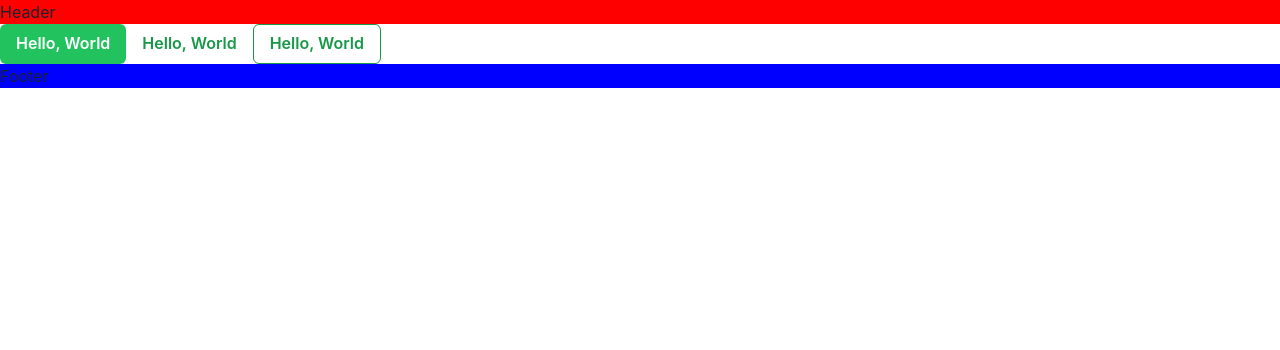
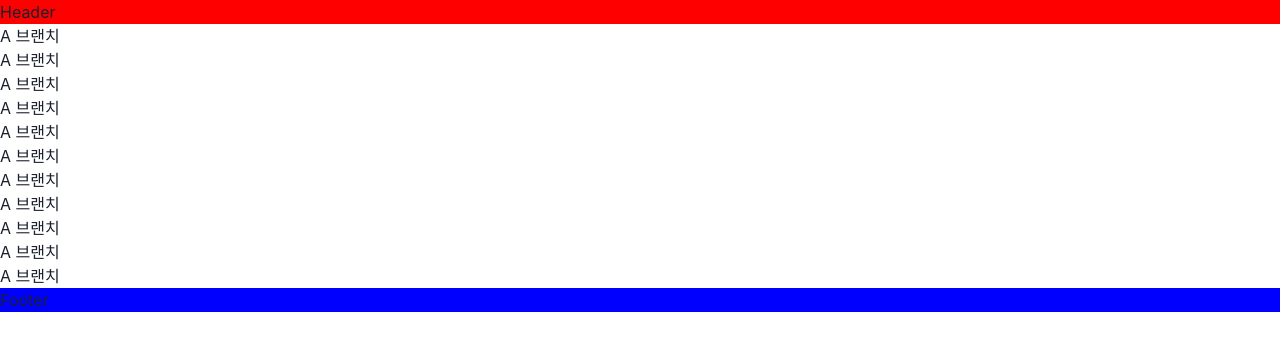
Before and after one commit to joinus-devs/frontend, a Next.js app: page / in a window 1280 px wide. Shown: the top 350 px of the page. Built offline with nearby package versions, Linux system fonts and the light colour scheme.

Commit message:
test commit

```diff
--- a/src/pages/index.tsx
+++ b/src/pages/index.tsx
@@ -1,5 +1,5 @@
 import { DefaultLayout } from "@/components";
-import { Button } from "@chakra-ui/react";
+import { Button, Flex } from "@chakra-ui/react";
 import Head from "next/head";
 
 export default function Home() {
@@ -12,9 +12,17 @@ export default function Home() {
         <link rel="icon" href="/favicon.ico" />
       </Head>
       <DefaultLayout>
-        <Button>Hello, World</Button>
-        <Button variant={"ghost"}>Hello, World</Button>
-        <Button variant={"outline"}>Hello, World</Button>
+        <Flex>A 브랜치</Flex>
+        <Flex>A 브랜치</Flex>
+        <Flex>A 브랜치</Flex>
+        <Flex>A 브랜치</Flex>
+        <Flex>A 브랜치</Flex>
+        <Flex>A 브랜치</Flex>
+        <Flex>A 브랜치</Flex>
+        <Flex>A 브랜치</Flex>
+        <Flex>A 브랜치</Flex>
+        <Flex>A 브랜치</Flex>
+        <Flex>A 브랜치</Flex>
       </DefaultLayout>
     </>
   );
```
